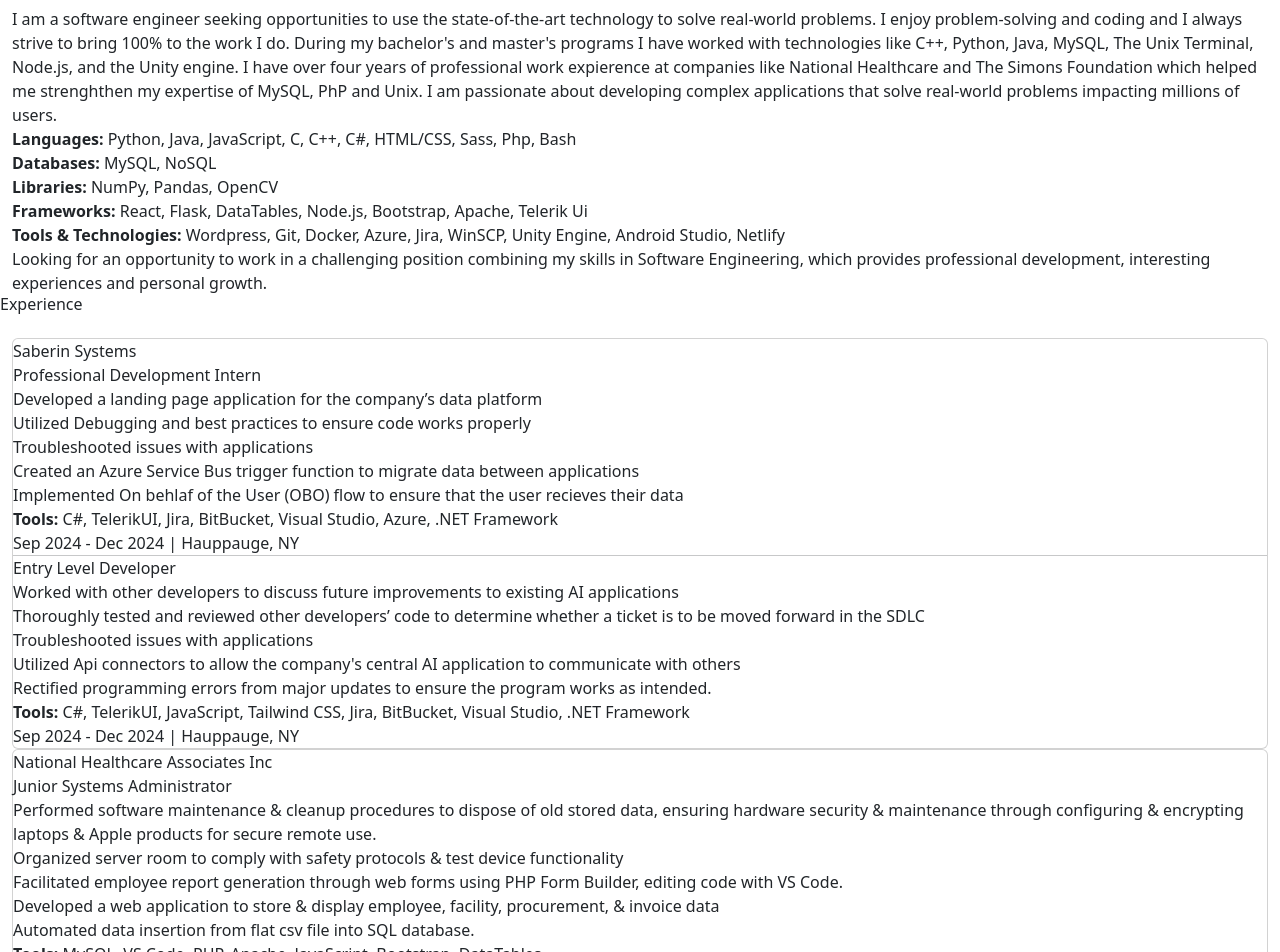
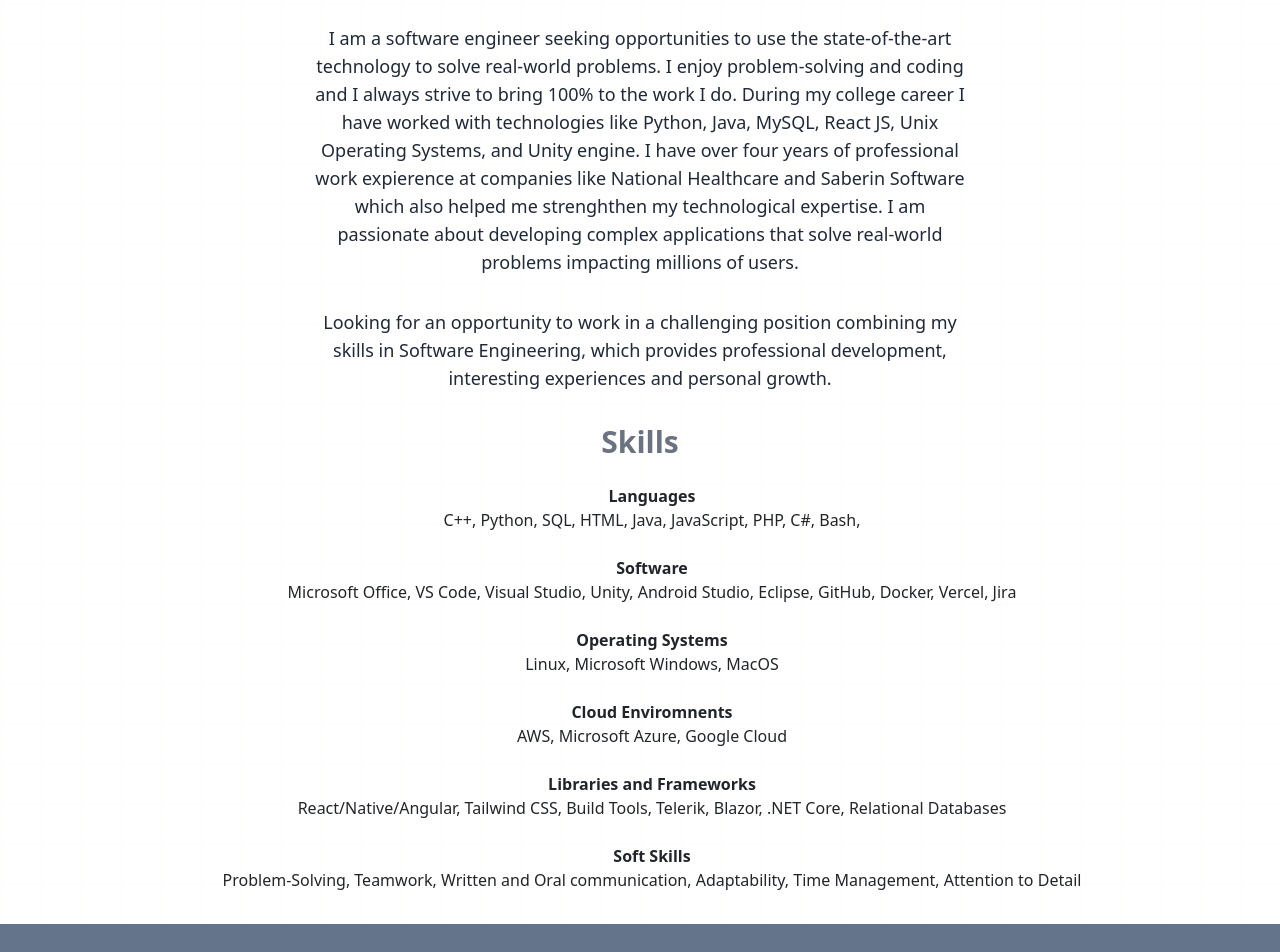
Before and after one commit to ChrisOspina/Professional-Website, a React (Create React App) app: page / in a window 1280 px wide. Shown: the part 880-1832 px from the top of the page. Built offline with nearby package versions, Linux system fonts and the light colour scheme.

Commit message:
Main and footer restyled

```diff
--- a/src/App.js
+++ b/src/App.js
@@ -2,15 +2,25 @@
 import Main from "./Components/Main";
 import Footer from "./Components/Footer";
 import ChrisNav from './Components/ChrisNav';
+import { createRoot } from "react-dom/client";
+import { BrowserRouter, Routes, Route, Link } from 'react-router-dom';
 
-function App() {
+const App=()=> {
   return (
+    <BrowserRouter>
+    {/*Navigation */}
     <div className="pt-32 min-h-screen flex flex-col">
       <ChrisNav/>
       <Header/>
       <Main/>
       <Footer/>
     </div>
+    {/*Routes*/}
+    <Routes>
+      <Route></Route>
+      <Route></Route>
+    </Routes>
+    </BrowserRouter>
   );
 }
 
--- a/src/Components/Footer.jsx
+++ b/src/Components/Footer.jsx
@@ -2,8 +2,8 @@
 
 function Footer() {
   return (
-    <footer>
-      <p>© 2024, Christopher Ospina.</p>
+    <footer className="text-center bg-slate-500 p-6">
+      <p>© 2025, Christopher Ospina.</p>
     </footer>
   );
 }
--- a/src/Components/Main.jsx
+++ b/src/Components/Main.jsx
@@ -1,56 +1,79 @@
-import React from "react";
-import * as images from "../include/images";
+import "../include/globals.css";
 
 function Main() {
   return (
     <div className="grid-background">
-      <section id="about" className="section scrollspy">
-        <h2 className="section-heading">About Me</h2>
-        <br />
-        <div className="container-fluid">
-          <p>
+      <section id="about" className="space-y-6 mx-auto text-center">
+        <h2 className="text-3xl font-semibold mb-6 text-gray-500 sm:underline-offset-8">
+          About Me
+        </h2>
+        <div className="border-box">
+          <div className="flex flex-row items-center justify-between space-y-0 pb-2">
+            <p className="mx-auto max-w-[650px] md:text-lg text-gray-800 pb-4">
               I am a software engineer seeking opportunities to use the
               state-of-the-art technology to solve real-world problems. I enjoy
-            problem-solving and coding and I always strive to bring 100% to the
-            work I do. During my bachelor's and master's programs I have worked
-            with technologies like C++, Python, Java, MySQL, The Unix Terminal,
-            Node.js, and the Unity engine. I have over four years of
-            professional work expierence at companies like National Healthcare
-            and The Simons Foundation which helped me strenghthen my expertise
-            of MySQL, PhP and Unix. I am passionate about developing complex
-            applications that solve real-world problems impacting millions of
-            users.
+              problem-solving and coding and I always strive to bring 100% to
+              the work I do. During my college career I have worked with
+              technologies like Python, Java, MySQL, React JS, Unix Operating
+              Systems, and Unity engine. I have over four years of professional
+              work expierence at companies like National Healthcare and Saberin
+              Software which also helped me strenghthen my technological
+              expertise. I am passionate about developing complex applications
+              that solve real-world problems impacting millions of users.
             </p>
-          <ul>
-            <li>
-              <b>Languages:</b> Python, Java, JavaScript, C, C++, C#, HTML/CSS,
-              Sass, Php, Bash
-            </li>
-            <li>
-              <b>Databases:</b> MySQL, NoSQL
-            </li>
-            <li>
-              <b>Libraries:</b> NumPy, Pandas, OpenCV
-            </li>
-            <li>
-              <b>Frameworks:</b> React, Flask, DataTables, Node.js, Bootstrap,
-              Apache, Telerik Ui
-            </li>
-            <li>
-              <b>Tools & Technologies:</b> Wordpress, Git, Docker, Azure, Jira,
-              WinSCP, Unity Engine, Android Studio, Netlify
-            </li>
-          </ul>
-          <p>
+          </div>
+          <div className="flex flex-row justify-between space-y-0 pb-2">
+            <p className="mx-auto max-w-[650px] md:text-lg text-gray-800 pb-4">
               Looking for an opportunity to work in a challenging position
               combining my skills in Software Engineering, which provides
               professional development, interesting experiences and personal
               growth.
             </p>
           </div>
+          <h2 className="text-3xl font-semibold mb-6 text-center text-gray-500 sm:underline-offset-8">
+            Skills
+          </h2>
+          <div className="mb-8">
+            <ul className="list-disc list-outside pl-6 space-y-2">
+              <li className="flex flex-col mb-4">
+                <span className="inline-block font-bold">Languages</span> C++,
+                Python, SQL, HTML, Java, JavaScript, PHP, C#, Bash,
+              </li>
+              <li className="flex flex-col mb-4">
+                <span className="inline-block font-bold">Software</span>{" "}
+                Microsoft Office, VS Code, Visual Studio, Unity, Android Studio,
+                Eclipse, GitHub, Docker, Vercel, Jira
+              </li>
+              <li className="flex flex-col mb-4">
+                <span className="inline-block font-bold">
+                  Operating Systems
+                </span>{" "}
+                Linux, Microsoft Windows, MacOS
+              </li>
+              <li className="flex flex-col mb-4">
+                <span className="inline-block font-bold">
+                  Cloud Enviromnents
+                </span>{" "}
+                AWS, Microsoft Azure, Google Cloud
+              </li>
+              <li className="flex flex-col mb-4">
+                <span className="inline-block font-bold">
+                  Libraries and Frameworks
+                </span>{" "}
+                React/Native/Angular, Tailwind CSS, Build Tools, Telerik,
+                Blazor, .NET Core, Relational Databases
+              </li>
+              <li className="flex flex-col mb-4">
+                <span className="inline-block font-bold">Soft Skills</span>{" "}
+                Problem-Solving, Teamwork, Written and Oral communication,
+                Adaptability, Time Management, Attention to Detail
+              </li>
+            </ul>
+          </div>
+        </div>
       </section>
 
-      <section id="experience" className="section scrollspy">
+      {/* <section id="experience" className="section scrollspy">
         <h2 className="section-heading">Experience</h2>
         <br />
         <div class="container">
@@ -713,7 +736,7 @@
             </li>
           </ul>
         </div>
-      </section>
+      </section> */}
     </div>
   );
 }
--- a/src/Components/header.jsx
+++ b/src/Components/header.jsx
@@ -28,7 +28,7 @@
     <section className="w-full pt-18 md:pt-24 pb-10">
       <div className="space-y-6 text-center">
         <div className="space-y-6 mx-auto">
-          <h1 className="text-6xl font-bold text-center mb-12">
+          <h1 className="text-6xl font-bold text-center mb-12 text-gray-600">
             Christopher Ospina
           </h1>
           <p className="mx-auto max-w-[600px] md:text-xl text-gray-500 font-semibold">
--- a/src/include/globals.css
+++ b/src/include/globals.css
@@ -1,3 +1,41 @@
+.grid-background{
+  top: 0;
+  left: 0;
+  width: 100%;
+  height: 100%;
+  background:
+    linear-gradient(to right, rgba(255, 225, 225, 0.1) 1px, transparent 1px),
+    linear-gradient(to bottom, rgba(255, 225, 225, 0.1) 1px, transparent 1px);
+  background-size: 40px 40px;
+  z-index: -1;
+  pointer-events: none;
+}
+
+.grid-background::before{
+  content: "";
+  position: absolute;
+  top: 0;
+  left: 0;
+  width: 100%;
+  height: 100%;
+  background:radial-gradient(circle, transparent, rgba(16, 52, 153, 0.9));
+}
+
+ .gradient {
+    background-image: linear-gradient(to bottom, #9ca3af, #e5e7eb 50%, #4b5563);
+  }
+  .gradient-title {
+    background-image: linear-gradient(to bottom, #9ca3af, #e5e7eb 50%, #4b5563);
+    font-weight: 800;
+    letter-spacing: -0.05em;
+    color: transparent;
+    -webkit-background-clip: text;
+    background-clip: text;
+    padding-bottom: 0.5rem;
+    padding-right: 0.5rem;
+  }
+
+
 
 .profile-image-wrapper {
   perspective: 1000px;
```
Lines whose indentation alone changed are shown as unchanged.
